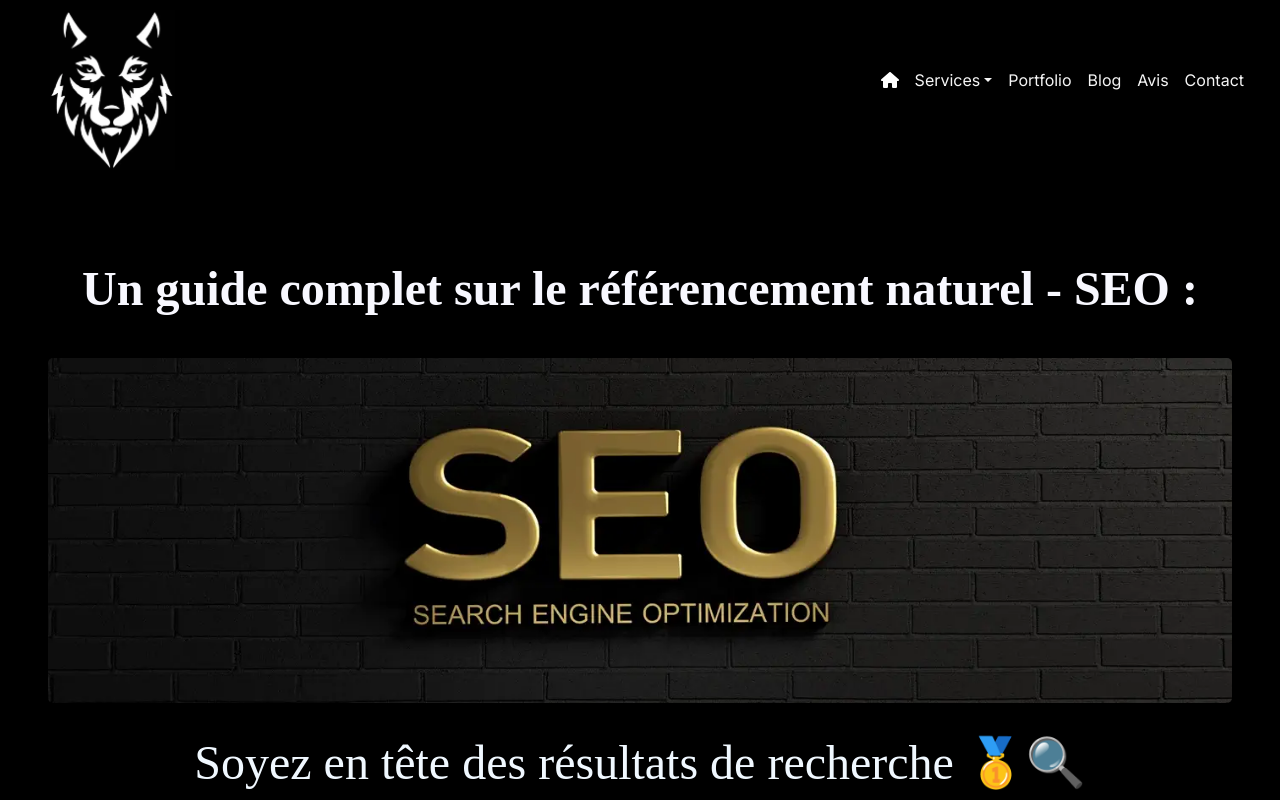
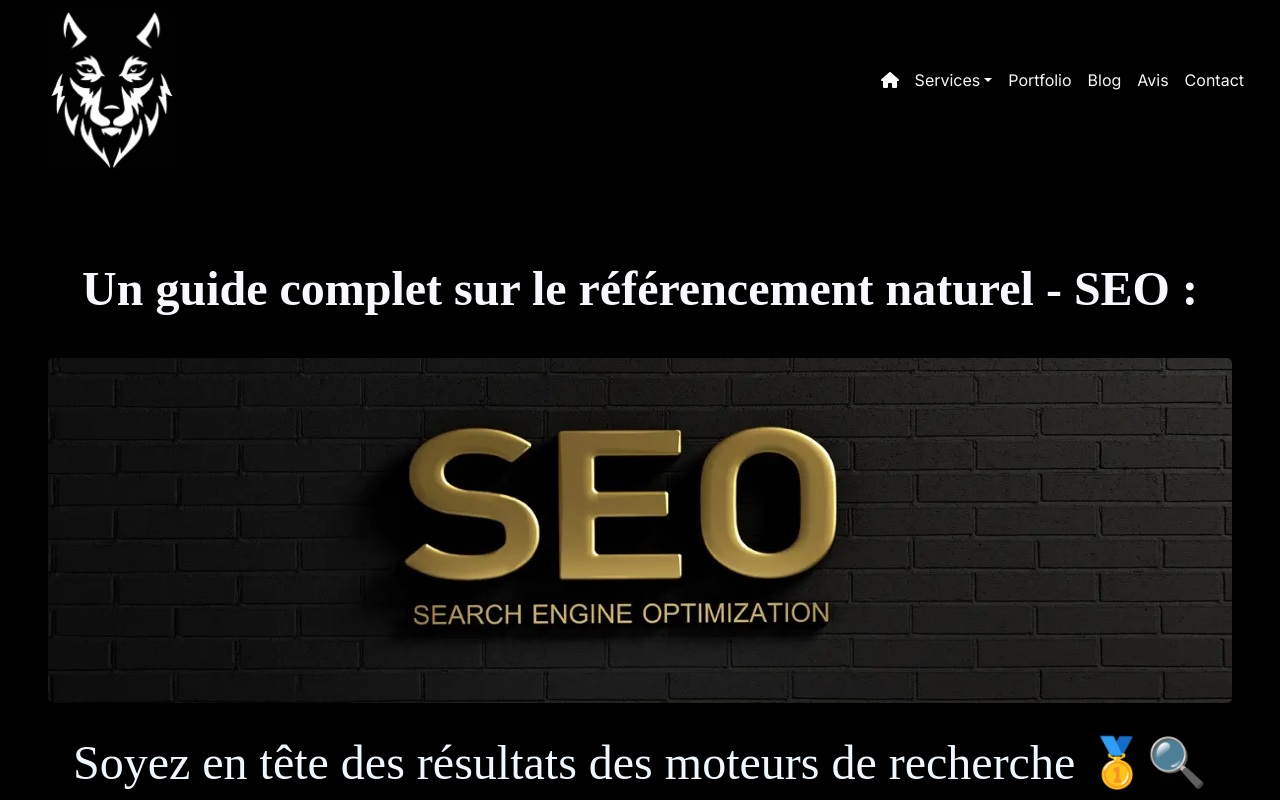
Before and after one commit to White-Wolf-Web/White-wolf-web.com, a Next.js app: page /articles/referencement-seo-google in a window 1280 px wide. Shown: the top 800 px of the page. Built offline with nearby package versions, Linux system fonts and the light colour scheme.

Commit message:
update SEO page

```diff
--- a/app/articles/referencement-seo-google/page.js
+++ b/app/articles/referencement-seo-google/page.js
@@ -6,7 +6,7 @@ import referencementSeo6 from "@/public/Assets/Images/Webp/seo/referencement-seo
 
 export const metadata = {
 	title: "Référencement SEO: Soyez en tête des résultats de Google 🥇",
-	description: "L'importance d'un référencement naturel efficace pour assurer le succès de votre projet en ligne. Le SEO est le nerf de la guerre, les meilleurs l’emportent.",
+	description: "L'importance d'un référencement naturel efficace pour assurer le succès de votre projet en ligne. Le SEO permet de gagner en visivilité sur les moteurs de recherche.",
 	canonical: "https://www.white-wolf-web.com/articles/referencement-seo-google",
 };
 
@@ -22,7 +22,7 @@ export default function ReferencementSEO() {
 			"https://www.white-wolf-web.com/public/Assets/Images/Webp/seo/seo-3.webp",
 		],
 		datePublished: "2023-07-05T08:00:00+08:00",
-		dateModified: "2015-07-07T09:20:00+08:00",
+		dateModified: "2023-10-07T09:20:00+08:00",
 		author: {
 			"@type": "Person",
 			name: "Stephane Gamot",
@@ -41,7 +41,7 @@ export default function ReferencementSEO() {
 					className={`${styles.image} ${styles.imageArticle}`}
 				/>
 				<br />
-				<h2 className={styles.titleH2}>Soyez en tête des résultats de recherche 🥇🔍</h2>
+				<h2 className={styles.titleH2}>Soyez en tête des résultats des moteurs de recherche 🥇🔍</h2>
 
 				<p>
 					Le référencement naturel pour les moteurs de recherche, communément appelé SEO (Search Engine Optimization), est une discipline cruciale dans le contexte
```
